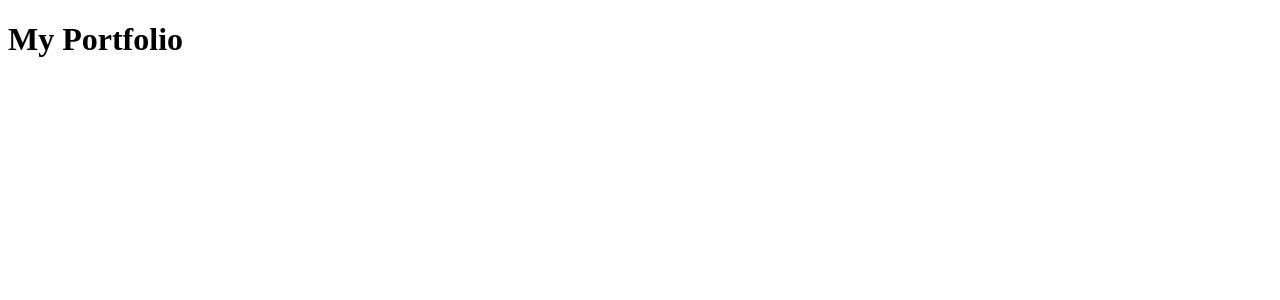
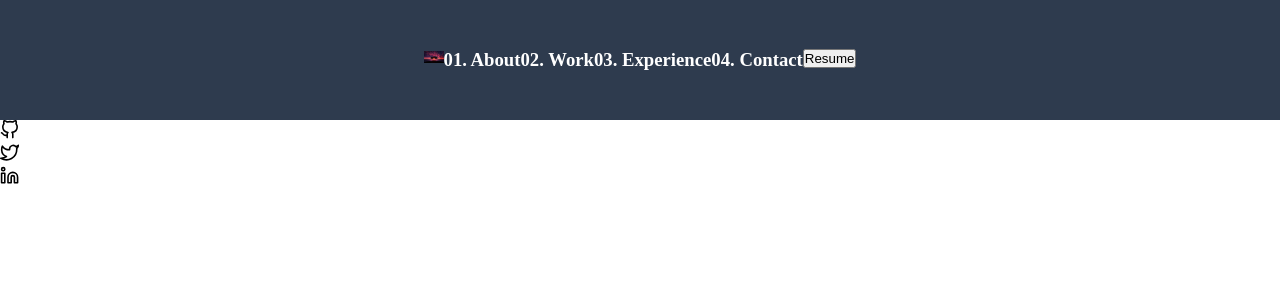
Before and after one commit to Alfred-Emmanuel/my-portfolio, a React (Create React App) app: page / in a window 1280 px wide. Shown: the top 300 px of the page. Built offline with nearby package versions, Linux system fonts and the light colour scheme.

Commit message:
Added some styling

```diff
--- a/src/App.js
+++ b/src/App.js
@@ -1,8 +1,14 @@
 import React, { Component } from 'react';
+import './style.css'
+import Header from './Components/Header';
+import LeftSideBar from './Components/leftSideBar';
 
 function App() {
     return (
-        <h1>My Portfolio</h1>
+        <div className='container'>
+            <Header />
+            <LeftSideBar />
+        </div>
      );
 }
 
--- a/src/Components/Header.jsx
+++ b/src/Components/Header.jsx
@@ -1,7 +1,30 @@
-import React, { Component } from 'react';
+import React, { Component } from "react";
 
 function Header() {
-    return ( <h1>The Header</h1> );
+  return (
+    <header>
+      <ul className="header">
+        <li>
+          <img src="logo.jpeg" />
+        </li>
+        <li>
+          <h3>01. About</h3>
+        </li>
+        <li>
+          <h3>02. Work</h3>
+        </li>
+        <li>
+          <h3>03. Experience</h3>
+        </li>
+        <li>
+          <h3>04. Contact</h3>
+        </li>
+        <li>
+          <button>Resume</button>
+        </li>
+      </ul>
+    </header>
+  );
 }
 
 export default Header;
--- /dev/null
+++ b/src/Components/leftSideBar.jsx
@@ -0,0 +1,68 @@
+import React, { Component } from "react";
+
+function LeftSideBar() {
+  return (
+    <div>
+      <ul>
+        <li>
+          <a>
+            <svg
+              xmlns="http://www.w3.org/2000/svg"
+              role="img"
+              viewBox="0 0 24 24"
+              fill="none"
+              stroke="currentColor"
+              stroke-width="2"
+              stroke-linecap="round"
+              stroke-linejoin="round"
+              class="feather feather-github"
+            >
+              <title>GitHub</title>
+              <path d="M9 19c-5 1.5-5-2.5-7-3m14 6v-3.87a3.37 3.37 0 0 0-.94-2.61c3.14-.35 6.44-1.54 6.44-7A5.44 5.44 0 0 0 20 4.77 5.07 5.07 0 0 0 19.91 1S18.73.65 16 2.48a13.38 13.38 0 0 0-7 0C6.27.65 5.09 1 5.09 1A5.07 5.07 0 0 0 5 4.77a5.44 5.44 0 0 0-1.5 3.78c0 5.42 3.3 6.61 6.44 7A3.37 3.37 0 0 0 9 18.13V22"></path>
+            </svg>
+          </a>
+        </li>
+        <li>
+          <a>
+            <svg
+              xmlns="http://www.w3.org/2000/svg"
+              role="img"
+              viewBox="0 0 24 24"
+              fill="none"
+              stroke="currentColor"
+              stroke-width="2"
+              stroke-linecap="round"
+              stroke-linejoin="round"
+              class="feather feather-twitter"
+            >
+              <title>Twitter</title>
+              <path d="M23 3a10.9 10.9 0 0 1-3.14 1.53 4.48 4.48 0 0 0-7.86 3v1A10.66 10.66 0 0 1 3 4s-4 9 5 13a11.64 11.64 0 0 1-7 2c9 5 20 0 20-11.5a4.5 4.5 0 0 0-.08-.83A7.72 7.72 0 0 0 23 3z"></path>
+            </svg>
+          </a>
+        </li>
+        <li>
+          <a>
+            <svg
+              xmlns="http://www.w3.org/2000/svg"
+              role="img"
+              viewBox="0 0 24 24"
+              fill="none"
+              stroke="currentColor"
+              stroke-width="2"
+              stroke-linecap="round"
+              stroke-linejoin="round"
+              class="feather feather-linkedin"
+            >
+              <title>LinkedIn</title>
+              <path d="M16 8a6 6 0 0 1 6 6v7h-4v-7a2 2 0 0 0-2-2 2 2 0 0 0-2 2v7h-4v-7a6 6 0 0 1 6-6z"></path>
+              <rect x="2" y="9" width="4" height="12"></rect>
+              <circle cx="4" cy="4" r="2"></circle>
+            </svg>
+          </a>
+        </li>
+      </ul>
+    </div>
+  );
+}
+
+export default LeftSideBar;
--- /dev/null
+++ b/src/style.css
@@ -0,0 +1,36 @@
+*{
+    padding:0;
+    margin:0;
+    box-sizing: border-box;
+}
+
+header{
+    display:flex;
+    -webkit-box-pack: justify;
+    justify-content: space-evenly;
+    -webkit-box-align: center;
+    align-items: center;
+    padding: 0px 50px;
+    width: 100%;
+    height: 15vh;
+    background-color: rgba(10, 25, 47, 0.85);
+    backdrop-filter: blur(10px);
+    color:white;
+}
+
+.header{
+    display: flex;
+
+}
+
+header img{
+    width:20px;
+}
+
+ul{
+    list-style: none;
+}
+
+svg{
+    width:1.5%;
+}
```
Also changed, not shown: public/logo.jpeg (added).
